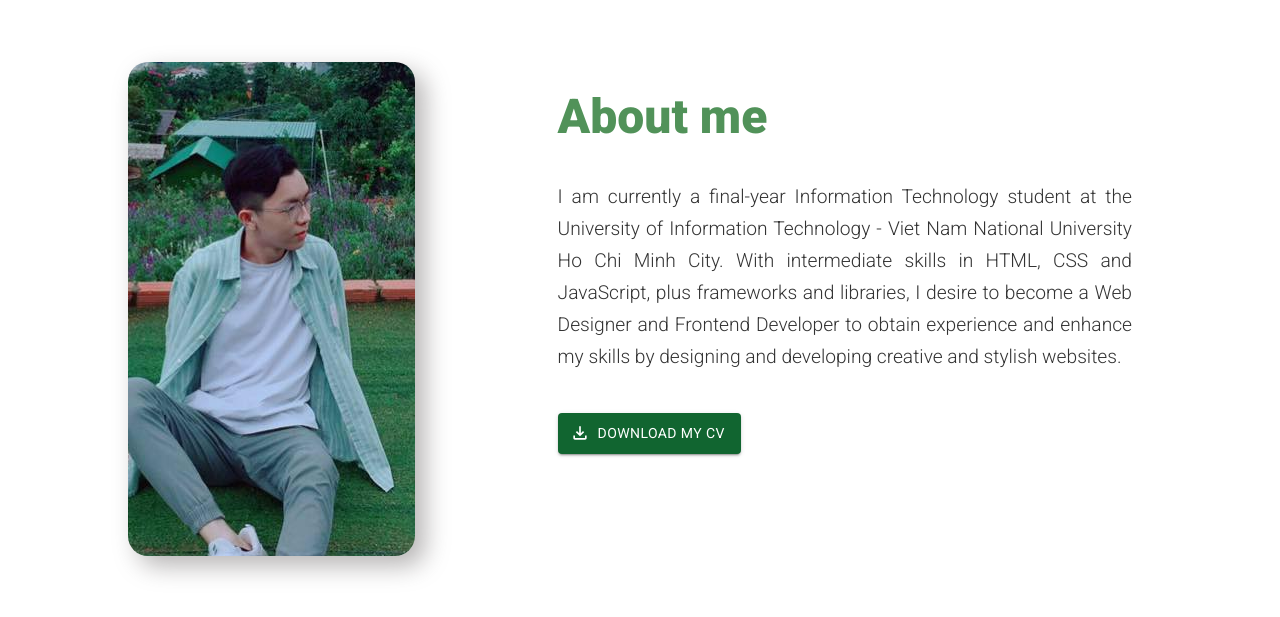
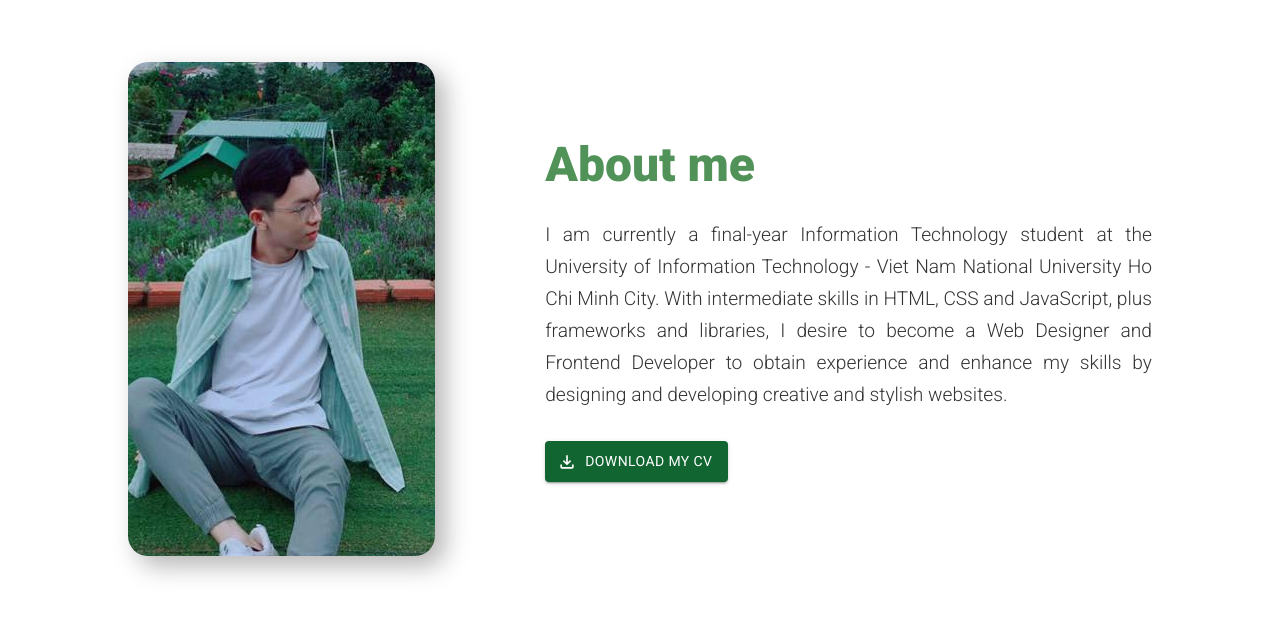
Before and after one commit to ngmnhdc/my-portfolio, a React (Create React App) app: page / in a window 1280 px wide. Shown: the part 759-1376 px from the top of the page. Built offline with nearby package versions, Linux system fonts and the light colour scheme.

Commit message:
#3: Add animation for Home and About section

```diff
--- a/package.json
+++ b/package.json
@@ -11,6 +11,7 @@
     "@testing-library/jest-dom": "^5.16.1",
     "@testing-library/react": "^12.1.2",
     "@testing-library/user-event": "^13.5.0",
+    "aos": "^2.3.4",
     "react": "^17.0.2",
     "react-dom": "^17.0.2",
     "react-scripts": "5.0.0",
--- a/src/Components/About/About.css
+++ b/src/Components/About/About.css
@@ -6,6 +6,7 @@
     display: flex;
     flex: 1;
     width: 100%;
+    height: 100vh;
     padding: 10%;
     padding-top: calc(10% + 50px);
     flex-direction: row;
@@ -13,13 +14,15 @@
 }
 
 .about-img {
-    width: 40%;
+    width: 30%;
+    /* height: 500px; */
+    display: flex;
     position: relative;
 }
 
 .img-card {
-    width: 70%;
-    height: 100%;
+    /* width: 70%; */
+    /* height: 100%; */
     border-radius: 20px;
     padding: 20px;
     display: flex;
@@ -31,7 +34,7 @@
 
 .img-card img {
     border-radius: 10px;
-    object-fit: contain;
+    object-fit: cover;
     z-index: 1;
 }
 
@@ -42,14 +45,15 @@
 
 .about-content {
     display: flex;
+    justify-content: center;
     flex-direction: column;
-    margin: 0 10px;
+    margin-left: 100px;
 }
 
 .about-heading {
     font-size: 3rem;
     padding: 10px;
-    margin: 16px 0;
+    margin-bottom: 16px;
     color: var(--primary-color);
 }
 
@@ -58,7 +62,7 @@
     font-size: 1.2rem;
     font-weight: 300;
     line-height: 2rem;
-    padding: 10px;
+    padding-left: 10px;
     margin-bottom: 20px;
 }
 
--- a/src/Components/About/About.js
+++ b/src/Components/About/About.js
@@ -2,6 +2,8 @@ import React from 'react';
 import Button from '@mui/material/Button';
 import Stack from '@mui/material/Stack';
 import FileDownloadIcon from '@mui/icons-material/FileDownloadOutlined';
+import AOS from 'aos'
+import 'aos/dist/aos.css';
 import AboutImage from '../../Images/avt.jpg';
 // import CV from '../../../public/cv.pdf'
 import './About.css'
@@ -12,6 +14,7 @@ function handleDownload(e) {
 }
 
 function About() {
+    AOS.init()
     return (
         <div id="about" className="about-wrapper">
             <div className="about-img">
@@ -22,7 +25,7 @@ function About() {
                         alt="about-img" />
                 </div>
             </div>
-            <div className="about-content">
+            <div className="about-content" data-aos="fade-left" data-aos-duration="1000">
                 <h2 className="about-heading">About me</h2>
                 <p className="about-desc">I am currently a final-year Information Technology student at the University of Information Technology - Viet Nam
                     National University Ho Chi Minh City.  With intermediate skills in HTML, CSS and JavaScript, plus frameworks and libraries, I desire to become
@@ -38,8 +41,8 @@ function About() {
                         Download my CV
                     </Button>
                 </Stack>
-            </div>
-        </div>
+            </div >
+        </div >
     )
 }
 
--- a/src/Components/Home/Home.js
+++ b/src/Components/Home/Home.js
@@ -10,6 +10,8 @@ import InstagramIcon from '@mui/icons-material/Instagram';
 import TwitterIcon from '@mui/icons-material/Twitter';
 import LinkedInIcon from '@mui/icons-material/LinkedIn';
 import { UilDribbble } from '@iconscout/react-unicons'
+import AOS from 'aos'
+import 'aos/dist/aos.css';
 // import { Link } from 'react-scroll/modules';
 import "./Home.css";
 // import Me from "../../img/me.png";
@@ -20,9 +22,10 @@ function handleClick(e) {
 }
 
 const Home = () => {
+    AOS.init()
     return (
         <div id="home" className="home-wrapper">
-            <div className="home__left-wrapper">
+            <div className="home__left-wrapper" data-aos="fade-right" data-aos-duration="2000">
                 <h2 className="home__heading">Hello, my name is</h2>
                 <h1 className="home__name">
                     <Typewriter
@@ -55,7 +58,7 @@ const Home = () => {
                     </Button>
                 </Stack>
             </div>
-            <div className="home__right-wrapper">
+            <div className="home__right-wrapper" data-aos="fade-left" data-aos-duration="2000">
                 <Stack className="icon-btns" direction="column" spacing={ 1 }>
                     {/* <Button
                         // className="btn github-btn"
@@ -78,7 +81,7 @@ const Home = () => {
                             <TwitterIcon />
                         </IconButton>
                     </a>
-                    <a className="icon-btn icon-linkedin" href="https://www.linkedin.com/in/ngmnhdc/">
+                    <a className="icon-btn icon-linkedin" href="https://linkedin.com/in/ngmnhdc/">
                         <IconButton aria-label="linkedin" color="inherit">
                             <LinkedInIcon />
                         </IconButton>
```
Also changed, not shown: 1 other file (tests, documents, lock files or other folders).
